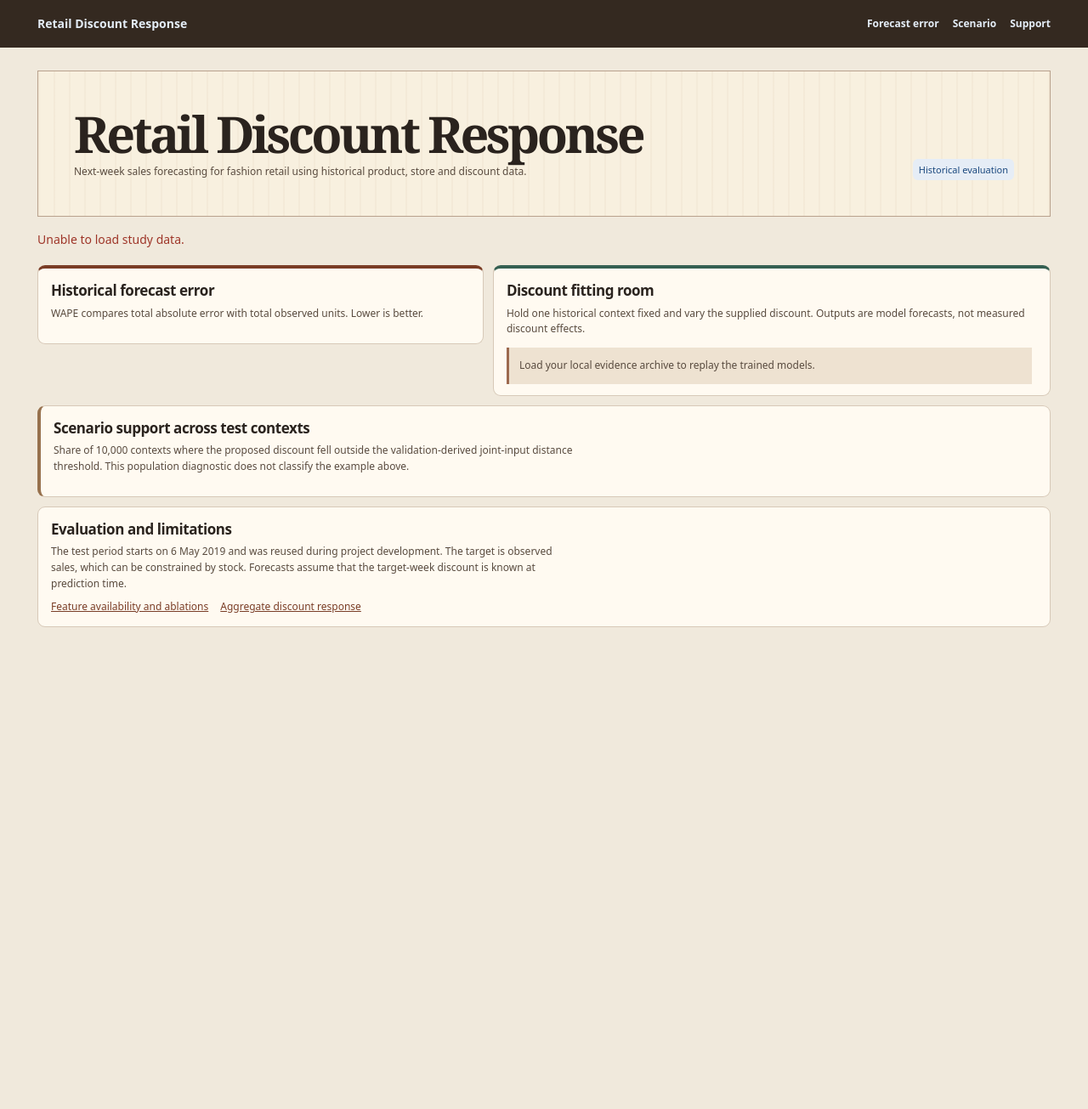
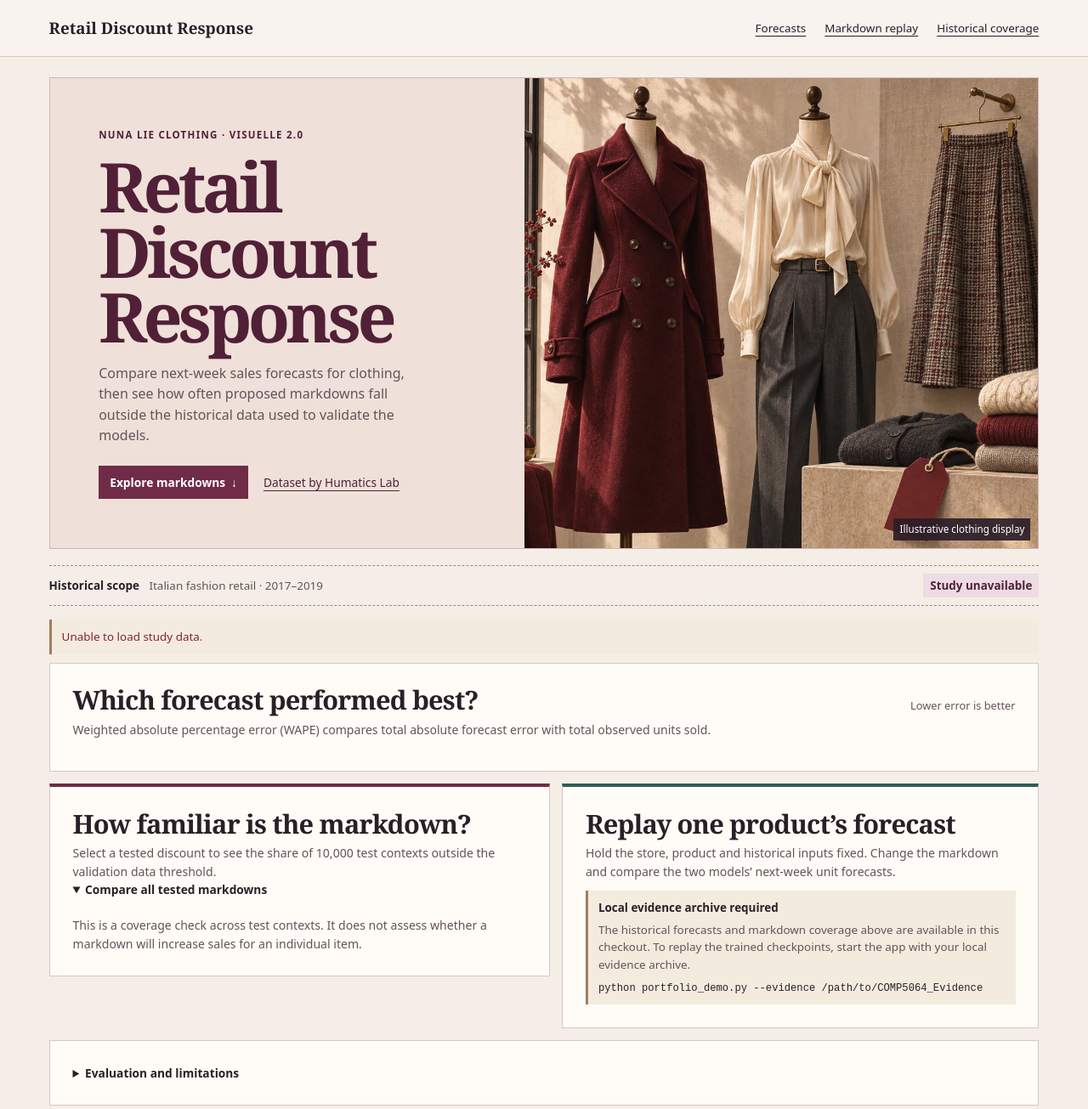
Before and after one commit to Khushx11/retail-discount-response, a plain HTML site: page portfolio/index.html in a window 1280 px wide. Shown: the whole page at 85% size. Before the commit the page ends 800 px from the top, so only its background shows below. Drawn offline with Linux system fonts and the light colour scheme; no server answers.

Commit message:
Rebuild the fashion markdown and forecast dashboard

```diff
--- a/portfolio/app.js
+++ b/portfolio/app.js
@@ -53,7 +53,7 @@ function draw(scenarios, index) {
   ctx.moveTo(x(index), top);
   ctx.lineTo(x(index), bottom);
   ctx.stroke();
-  for (const [key, color] of [['tweedie', '#174d8f'], ['monotone', '#087469']]) {
+  for (const [key, color] of [['tweedie', '#702c46'], ['monotone', '#305e56']]) {
     ctx.strokeStyle = color;
     ctx.lineWidth = 2;
     ctx.beginPath();
@@ -67,11 +67,25 @@ function draw(scenarios, index) {
 }
 function initialise(report) {
   const selected = MODELS.map(name => report.summary.find(row => row.model === name));
+  $('metrics').hidden = false;
+  $('mode').textContent = 'Historical evaluation';
   $('metrics').replaceChildren(metric('Historical test rows', format.format(report.rows)),
     metric('Tweedie mean WAPE · 3 runs', percent(selected[0].wape)),
     metric('Last-week baseline WAPE', percent(selected[3].wape)));
   $('models').replaceChildren(...selected.map(row => bar(row.model, row.wape, Math.max(1, ...selected.map(model => model.wape)))));
   $('support-bars').replaceChildren(...report.support.map(row => bar(row.discount + '%', row.outside, 1)));
+  const selector = $('support-discount');
+  if (report.support.length) {
+    selector.replaceChildren(...report.support.map(row => new Option(row.discount + '% off', String(row.discount))));
+    const updateSupport = () => {
+      const row = report.support.find(item => String(item.discount) === selector.value);
+      $('support-detail').textContent = row.discount + '% off · ' + percent(row.outside) + ' of test contexts outside the threshold';
+    };
+    selector.addEventListener('change', updateSupport);
+    $('support-controls').hidden = false;
+    $('support-detail').hidden = false;
+    updateSupport();
+  }
   if (!report.scenarios) return;
   $('mode').textContent = 'Local checkpoint replay';
   $('unavailable').hidden = true;
@@ -85,8 +99,8 @@ function initialise(report) {
     const index = Number(slider.value);
     const scenario = data.forecast[index];
     $('level').textContent = scenario.discount + '%';
-    $('predictions').replaceChildren(metric('Tweedie · units · blue', scenario.tweedie.toFixed(2)),
-      metric('Monotone network · units · teal', scenario.monotone.toFixed(2)));
+    $('predictions').replaceChildren(metric('Tweedie · units · burgundy', scenario.tweedie.toFixed(2)),
+      metric('Monotone network · units · green', scenario.monotone.toFixed(2)));
     draw(data.forecast, index);
   };
   slider.addEventListener('input', render);
@@ -98,6 +112,7 @@ fetch('/api/study').then(response => {
   if (!response.ok) throw new Error('Unable to load study data.');
   return response.json();
 }).then(initialise).catch(error => {
+  $('mode').textContent = 'Study unavailable';
   $('error').textContent = error.message;
   $('error').hidden = false;
 });
--- a/portfolio/index.html
+++ b/portfolio/index.html
@@ -1,23 +1,90 @@
 <!doctype html>
-<html lang="en"><head><meta charset="utf-8"><meta name="viewport" content="width=device-width,initial-scale=1">
-<title>Retail Discount Response</title><link rel="stylesheet" href="/style.css"><script src="/app.js" defer></script></head>
-<body><header><div class="nav"><a href="/">Retail Discount Response</a><nav aria-label="Study sections"><a href="#performance">Forecast error</a><a href="#scenario">Scenario</a><a href="#support">Support</a></nav></div></header>
+<html lang="en-AU">
+<head>
+  <meta charset="utf-8">
+  <meta name="viewport" content="width=device-width, initial-scale=1">
+  <title>Retail Discount Response</title>
+  <link rel="stylesheet" href="/style.css">
+  <script src="/app.js" defer></script>
+</head>
+<body>
+<a class="skip" href="#performance">Skip to the study</a>
+<header>
+  <div class="nav">
+    <a class="wordmark" href="/">Retail Discount Response</a>
+    <nav aria-label="Study sections">
+      <a href="#performance">Forecasts</a>
+      <a href="#scenario">Markdown replay</a>
+      <a href="#support">Historical coverage</a>
+    </nav>
+  </div>
+</header>
 <main>
-<div class="intro"><div><h1>Retail Discount Response</h1><p>Next-week sales forecasting for fashion retail using historical product, store and discount data.</p></div><span id="mode" class="tag">Historical evaluation</span></div>
-<p id="error" role="alert" hidden></p>
-<div class="metrics" id="metrics" aria-label="Study highlights"></div>
-<div class="grid">
-<section id="performance" class="panel"><h2>Historical forecast error</h2><p>WAPE compares total absolute error with total observed units. Lower is better.</p><div id="models" class="chart"></div></section>
-<section id="scenario" class="panel"><h2>Discount fitting room</h2>
-<p>Hold one historical context fixed and vary the supplied discount. Outputs are model forecasts, not measured discount effects.</p>
-<p id="unavailable">Load your local evidence archive to replay the trained models.</p>
-<div id="replay" hidden><p id="context"></p><label for="discount">Supplied discount <output id="level" for="discount"></output></label>
-<input id="discount" type="range" min="0" max="60" value="30" step="1">
-<div class="range"><span>0%</span><span>60%</span></div>
-<div class="predictions" id="predictions" aria-live="polite"></div>
-<canvas id="curve" role="img" aria-label="Forecasted units across discounts for the two seed-zero models"></canvas></div>
-</section>
-<section id="support" class="panel full"><h2>Scenario support across test contexts</h2><p>Share of 10,000 contexts where the proposed discount fell outside the validation-derived joint-input distance threshold. This population diagnostic does not classify the example above.</p><div class="chart support" id="support-bars"></div></section>
-<section class="panel full"><h2>Evaluation and limitations</h2><p>The test period starts on 6 May 2019 and was reused during project development. The target is observed sales, which can be constrained by stock. Forecasts assume that the target-week discount is known at prediction time.</p>
-<div class="links"><a href="/figures/ablations.png">Feature availability and ablations</a><a href="/figures/response.png">Aggregate discount response</a></div></section>
-</div></main></body></html>
+  <section class="lookbook" aria-labelledby="title">
+    <div class="lookbook-copy">
+      <p class="provenance">Nuna Lie clothing · VISUELLE 2.0</p>
+      <h1 id="title">Retail Discount<br>Response</h1>
+      <p>Compare next-week sales forecasts for clothing, then see how often proposed markdowns fall outside the historical data used to validate the models.</p>
+      <div class="hero-actions">
+        <a class="primary" href="#support">Explore markdowns <span aria-hidden="true">↓</span></a>
+        <a href="https://humaticslab.github.io/forecasting/visuelle">Dataset by Humatics Lab</a>
+      </div>
+    </div>
+    <figure class="lookbook-photo">
+      <img src="/lookbook.webp" alt="" width="1200" height="800" fetchpriority="high">
+      <figcaption>Illustrative clothing display</figcaption>
+    </figure>
+  </section>
+  <div class="study-strip">
+    <p><strong>Historical scope</strong> Italian fashion retail · 2017–2019</p>
+    <span id="mode" class="tag">Loading study…</span>
+  </div>
+  <p id="error" class="notice error" role="alert" hidden></p>
+  <section id="performance" class="panel" aria-labelledby="performance-title">
+    <div class="section-heading"><h2 id="performance-title">Which forecast performed best?</h2><span class="section-note">Lower error is better</span></div>
+    <p>Weighted absolute percentage error (WAPE) compares total absolute forecast error with total observed units sold.</p>
+    <div class="metrics" id="metrics" aria-label="Study highlights" hidden></div>
+    <div id="models" class="chart" aria-label="Historical forecast comparison"></div>
+  </section>
+  <div class="comparison">
+    <section id="support" class="panel" aria-labelledby="support-title">
+      <h2 id="support-title">How familiar is the markdown?</h2>
+      <p>Select a tested discount to see the share of 10,000 test contexts outside the validation data threshold.</p>
+      <div class="support-controls" id="support-controls" hidden>
+        <label for="support-discount">Tested markdown</label>
+        <select id="support-discount"></select>
+      </div>
+      <output id="support-detail" class="price-ticket" for="support-discount" hidden></output>
+      <details open>
+        <summary>Compare all tested markdowns</summary>
+        <div class="chart support" id="support-bars"></div>
+      </details>
+      <p class="note">This is a coverage check across test contexts. It does not assess whether a markdown will increase sales for an individual item.</p>
+    </section>
+    <section id="scenario" class="panel" aria-labelledby="scenario-title">
+      <h2 id="scenario-title">Replay one product’s forecast</h2>
+      <p>Hold the store, product and historical inputs fixed. Change the markdown and compare the two models’ next-week unit forecasts.</p>
+      <div id="unavailable" class="notice">
+        <strong>Local evidence archive required</strong>
+        <p>The historical forecasts and markdown coverage above are available in this checkout. To replay the trained checkpoints, start the app with your local evidence archive.</p>
+        <code>python portfolio_demo.py --evidence /path/to/COMP5064_Evidence</code>
+      </div>
+      <div id="replay" hidden>
+        <p id="context" class="notice"></p>
+        <label for="discount">Supplied markdown <output id="level" for="discount"></output></label>
+        <input id="discount" type="range" min="0" max="60" value="30" step="1">
+        <div class="range" aria-hidden="true"><span>0%</span><span>60%</span></div>
+        <div class="predictions" id="predictions" aria-live="polite"></div>
+        <canvas id="curve" role="img" aria-label="Forecasted units across discounts for the two seed-zero models"></canvas>
+        <p class="note">The historical coverage check uses a separate set of test contexts.</p>
+      </div>
+    </section>
+  </div>
+  <details class="panel study-notes">
+    <summary>Evaluation and limitations</summary>
+    <p>The test period starts on 6 May 2019 and was reused during development. Models forecast observed unit sales, which can be constrained by stock. They assume the target-week discount is available at prediction time. Changing the supplied markdown measures model sensitivity. Causal sales uplift and profit remain unestimated.</p>
+    <div class="links"><a href="/figures/ablations.png">Feature availability and ablations</a><a href="/figures/response.png">Aggregate discount response</a></div>
+  </details>
+</main>
+</body>
+</html>
--- a/portfolio/style.css
+++ b/portfolio/style.css
@@ -1,18 +1,90 @@
-:root{color-scheme:light;--ink:#202a35;--muted:#536477;--line:#d9e0e9;--page:#f4f6f9;--panel:white;--blue:#174d8f;--teal:#087469}
-*{box-sizing:border-box}body{margin:0;color:var(--ink);background:var(--page);font:14px/1.55 system-ui,-apple-system,sans-serif}h1,h2,p{margin:0}[hidden]{display:none!important}a{color:var(--blue)}header{background:#132439}.nav{min-height:56px;max-width:1240px;margin:auto;padding:0 24px;display:flex;align-items:center;justify-content:space-between;gap:12px}.nav a{color:#e4edf7;text-decoration:none;font-weight:650}.nav nav{display:flex;gap:16px;font-size:12px}
-main{max-width:1240px;margin:auto;padding:27px 24px 48px}.intro{display:flex;justify-content:space-between;align-items:end;gap:10px;margin-bottom:16px}.intro p,.panel p{color:var(--muted);font-size:12px;max-width:90ch}h1{font-size:clamp(29px,4.3vw,48px);letter-spacing:-.055em;line-height:1.17;margin:0 0 5px}h2{font-size:17px;letter-spacing:-.026em;margin:0 0 4px}.tag{padding:4px 7px;border-radius:6px;background:#e6edf6;color:#1a487e;font-size:11px;white-space:nowrap}.metrics,.predictions{display:grid;grid-template-columns:repeat(3,minmax(0,1fr));gap:8px;margin-bottom:11px}.metric,.panel{border:1px solid var(--line);border-radius:9px;background:var(--panel);padding:13px 15px;min-width:0}.metric strong{display:block;font-size:24px;line-height:1.18;letter-spacing:-.04em;font-variant-numeric:tabular-nums}.metric small{font-size:11px;color:var(--muted)}.grid{display:grid;grid-template-columns:minmax(0,1fr) minmax(0,1.25fr);gap:11px;align-items:start}.full{grid-column:1/-1}.chart{display:grid;gap:8px;margin-top:13px}.bar{display:grid;grid-template-columns:136px minmax(0,1fr) 52px;gap:8px;align-items:center;font-size:12px;line-height:1.25}.bar strong{text-align:right;font-variant-numeric:tabular-nums}.support .bar{grid-template-columns:42px minmax(0,1fr) 52px}.bar progress{width:100%;height:10px;accent-color:var(--blue)}.support progress{accent-color:var(--teal)}
-#unavailable,#context{margin-top:12px}.predictions{grid-template-columns:repeat(2,minmax(0,1fr));margin:8px 0 3px}.predictions .metric{background:#f3f7fc;padding:7px 9px}.predictions strong{font-size:18px}label{display:flex;justify-content:space-between;font-weight:650;margin-top:9px}output{color:var(--blue)}input[type=range]{width:100%;accent-color:var(--blue)}.range{display:flex;justify-content:space-between;color:var(--muted);font-size:11px}canvas{width:100%;height:153px;display:block}.links{display:flex;gap:14px;flex-wrap:wrap;margin-top:9px;font-size:12px}#error{color:#9e3528;margin:9px 0}a:focus-visible,input:focus-visible{outline:2px solid var(--teal);outline-offset:3px}
-@media(max-width:750px){main,.nav{padding-left:14px;padding-right:14px}.intro{align-items:start;flex-direction:column;gap:6px}.grid{grid-template-columns:minmax(0,1fr)}}
-@media(max-width:420px){.bar{grid-template-columns:105px minmax(0,1fr) 48px}.nav nav{gap:8px}.nav a{font-size:11px}.metric{padding:8px}.metric strong{font-size:19px}}
+:root {
+  color-scheme: light;
+  --ink: #292027;
+  --muted: #65535a;
+  --page: #f4eee7;
+  --paper: #fffcf7;
+  --line: #d9c6c4;
+  --wine: #702c46;
+  --dark-wine: #512036;
+  --teal: #305e56;
+  --serif: Georgia, "Times New Roman", serif;
+  font: 16px/1.53 system-ui, sans-serif;
+  background: var(--page);
+  color: var(--ink);
+}
 
-:root {--ink:#2a231e;--muted:#594b3f;--line:#d7c9b8;--page:#f0e9dc;--panel:#fffaf1;--blue:#7a3d26;--teal:#356052}
-header {background:#342920}
-.intro {padding:clamp(20px,4vw,42px);border:1px solid #b9a18d;background:repeating-linear-gradient(90deg,#e3d3bd35 0 2px,transparent 2px 18px),#f8f0df}
-.intro h1 {font:700 clamp(2rem,5vw,3.7rem)/1.05 Georgia,serif;letter-spacing:-.06em}
-#performance {border-top:4px solid #7a3d26}
-#scenario {border-top:4px solid #356052}
-#support {border-left:4px solid #97714d}
-#unavailable {background:#eee2d1;border-left:3px solid #9c694e;padding:12px}
-input[type=range] {accent-color:#7a3d26}
-:focus-visible {outline:3px solid currentColor;outline-offset:3px}
-@media(prefers-reduced-motion:reduce){*,*::before,*::after{animation-duration:.01ms!important;transition-duration:.01ms!important}}
+* { box-sizing: border-box; }
+[hidden] { display: none !important; }
+body, h1, h2, p, figure { margin: 0; }
+a { color: var(--dark-wine); text-underline-offset: 4px; }
+:focus-visible { outline: 3px solid #316f65; outline-offset: 4px; }
+.skip { position: absolute; left: 12px; top: 12px; transform: translateY(-150%); background: var(--paper); padding: 8px 12px; z-index: 2; }
+.skip:focus { transform: none; }
+header { border-bottom: 1px solid var(--line); background: #f9f3ef; }
+.nav, main { max-width: 1380px; margin: auto; padding: 0 clamp(16px, 4.5vw, 60px); }
+.nav { min-height: 66px; display: flex; justify-content: space-between; align-items: center; gap: 12px; }
+.nav a { color: var(--ink); }
+.nav nav { display: flex; flex-wrap: wrap; gap: 10px 22px; font-size: .84rem; }
+.wordmark { color: var(--dark-wine); text-decoration: none; font: 700 1.18rem var(--serif); }
+main { padding-top: 24px; padding-bottom: 50px; }
+.lookbook { display: grid; grid-template-columns: minmax(0, .96fr) minmax(0, 1.04fr); background: #efe0d9; border: 1px solid #d1b5b5; }
+.lookbook-copy { align-self: center; padding: clamp(22px, 4.5vw, 58px); }
+.provenance { color: var(--dark-wine); font-size: .72rem; letter-spacing: .11em; text-transform: uppercase; font-weight: 750; }
+h1 { font: 700 clamp(2.5rem, 6.3vw, 6.1rem)/.95 var(--serif); letter-spacing: -.058em; color: var(--dark-wine); margin: 14px 0 16px; }
+.lookbook-copy > p:last-of-type { max-width: 42ch; color: var(--muted); }
+.hero-actions { display: flex; flex-wrap: wrap; gap: 10px 18px; align-items: center; margin-top: 23px; font-size: .86rem; }
+.primary { display: inline-flex; align-items: center; gap: 7px; padding: 9px 13px; text-decoration: none; background: var(--wine); color: #fff; font-weight: 700; }
+.primary:hover { background: var(--dark-wine); }
+.lookbook-photo { position: relative; min-width: 0; min-height: 310px; background: #cbb2a4; overflow: hidden; }
+.lookbook-photo img { display: block; width: 100%; height: 100%; position: absolute; object-fit: cover; object-position: center; }
+.lookbook-photo figcaption { position: absolute; right: 9px; bottom: 9px; padding: 4px 7px; color: #fff; background: #2b1d28e8; font-size: .73rem; }
+.study-strip { border-block: 1px dashed #ac838c; margin: 19px 0 16px; padding: 9px 0; display: flex; justify-content: space-between; align-items: center; gap: 8px 16px; flex-wrap: wrap; font-size: .84rem; color: var(--muted); }
+.study-strip strong { margin-right: 8px; color: var(--ink); }
+.tag { color: var(--dark-wine); background: #eddce3; padding: 4px 8px; font-weight: 650; }
+.panel { border: 1px solid var(--line); padding: clamp(15px, 2.1vw, 27px); background: var(--paper); min-width: 0; }
+.section-heading { display: flex; align-items: baseline; flex-wrap: wrap; gap: 5px 12px; justify-content: space-between; }
+h2 { font: 700 clamp(1.34rem, 2.5vw, 1.92rem)/1.1 var(--serif); letter-spacing: -.027em; margin-bottom: 7px; }
+.panel > p { color: var(--muted); font-size: .88rem; }
+.section-note,.note,.range { color: var(--muted); font-size: .8rem; }
+.metrics,.predictions { display: grid; grid-template-columns: repeat(3,minmax(0,1fr)); gap: 8px; margin: 15px 0; }
+.metric { border-top: 2px solid #b28191; background: #f4e9e8; padding: 10px; min-width: 0; }
+.metric strong { display: block; font: 700 clamp(1.05rem, 2.4vw, 1.6rem) var(--serif); font-variant-numeric: tabular-nums; }
+.metric small { display: block; color: var(--muted); font-size: .74rem; overflow-wrap: anywhere; }
+.chart { display: grid; gap: 7px; margin-top: 10px; }
+.bar { display: grid; grid-template-columns: minmax(7rem, 10rem) minmax(0,1fr) 4rem; align-items: center; gap: 8px; font-size: .83rem; }
+.bar strong { text-align: right; font-variant-numeric: tabular-nums; }
+.bar progress { width: 100%; height: 11px; accent-color: var(--wine); }
+.support .bar { grid-template-columns: 3rem minmax(0,1fr) 4rem; }
+.support progress { accent-color: var(--teal); }
+.comparison { display: grid; grid-template-columns: minmax(0,1.05fr) minmax(0,1fr); gap: 14px; align-items: start; margin-top: 14px; }
+#support { border-top: 4px solid var(--wine); }
+#scenario { border-top: 4px solid var(--teal); }
+.support-controls { display: flex; align-items: center; gap: 9px; margin: 13px 0 6px; }
+label, summary { font-weight: 650; font-size: .86rem; }
+select { padding: 5px 7px; border: 1px solid #ac8d95; background: var(--paper); color: var(--ink); font: inherit; }
+.price-ticket { display: block; margin: 8px 0 12px; border-left: 4px solid var(--wine); background: #f4e5e9; padding: 8px 10px; color: var(--dark-wine); font-weight: 650; font-variant-numeric: tabular-nums; font-size: .85rem; }
+summary { cursor: pointer; }
+.note { margin-top: 11px; }
+.notice { border-left: 3px solid #a27e5f; background: #f4ebdf; padding: 10px 12px; margin-top: 12px; font-size: .84rem; }
+.notice p { margin: 5px 0; color: var(--muted); }
+.notice code { overflow-wrap: anywhere; font-size: .76rem; }
+.error { color: #842332; margin: 10px 0; }
+#replay label,.range { display: flex; justify-content: space-between; margin-top: 8px; }
+input[type=range] { width: 100%; accent-color: var(--wine); }
+.predictions { grid-template-columns: repeat(2,minmax(0,1fr)); }
+canvas { width: 100%; height: 175px; display: block; }
+.study-notes { margin-top: 14px; }
+.study-notes p,.links { margin-top: 8px; }
+.links { display: flex; flex-wrap: wrap; gap: 7px 14px; font-size: .83rem; }
+
+@media(max-width:800px) {
+  .lookbook,.comparison { grid-template-columns: minmax(0,1fr); }
+  .lookbook-photo { min-height: clamp(175px,45vw,330px); }
+}
+@media(max-width:480px) {
+  .nav { align-items: flex-start; flex-direction: column; justify-content: center; padding-block: 10px; gap: 6px; }
+  .nav nav { gap: 6px 12px; }
+  .bar { grid-template-columns: minmax(5.5rem, 7.3rem) minmax(0,1fr) 3.6rem; font-size: .78rem; }
+  .metric { padding: 8px 6px; }
+}
```
Also changed, not shown: portfolio/lookbook.webp (added), 3 other files.
